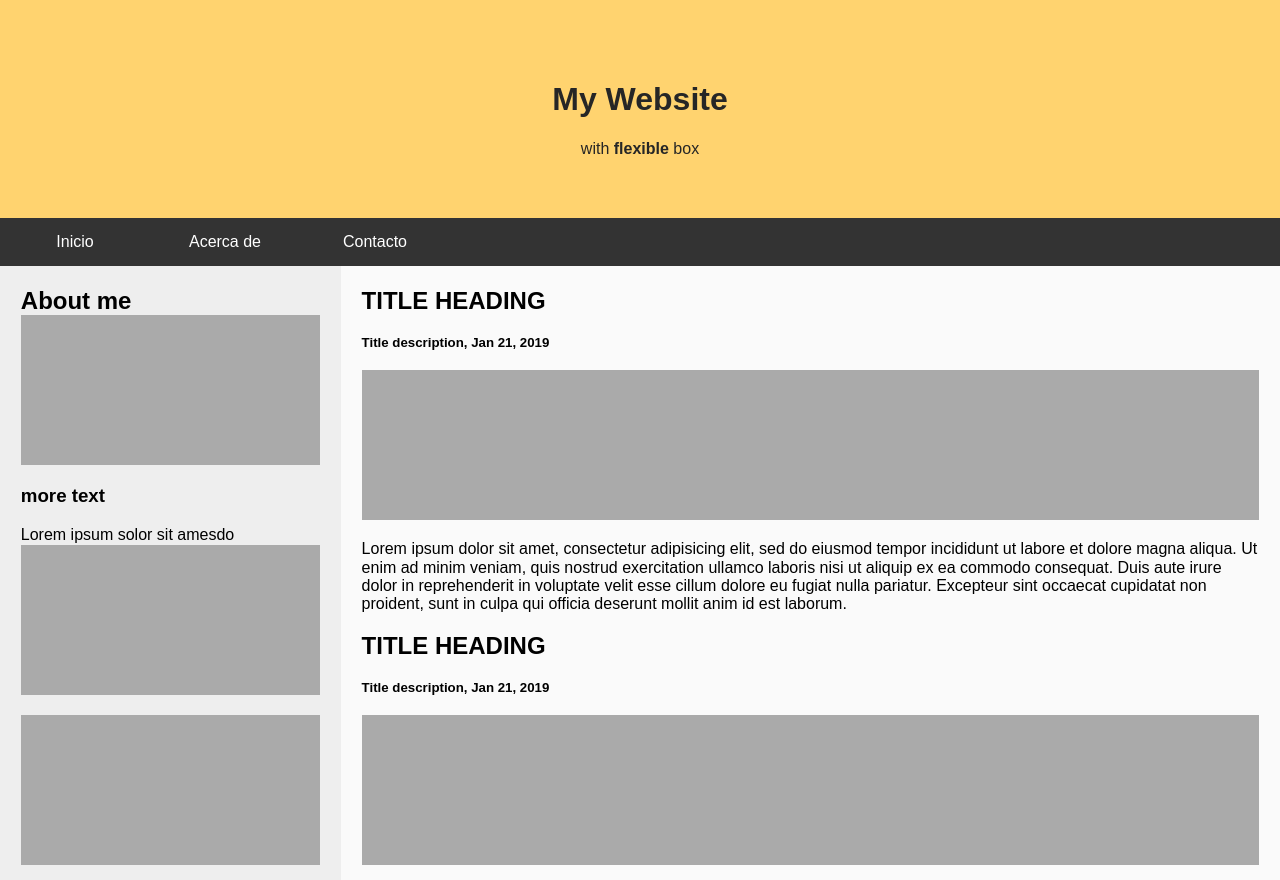
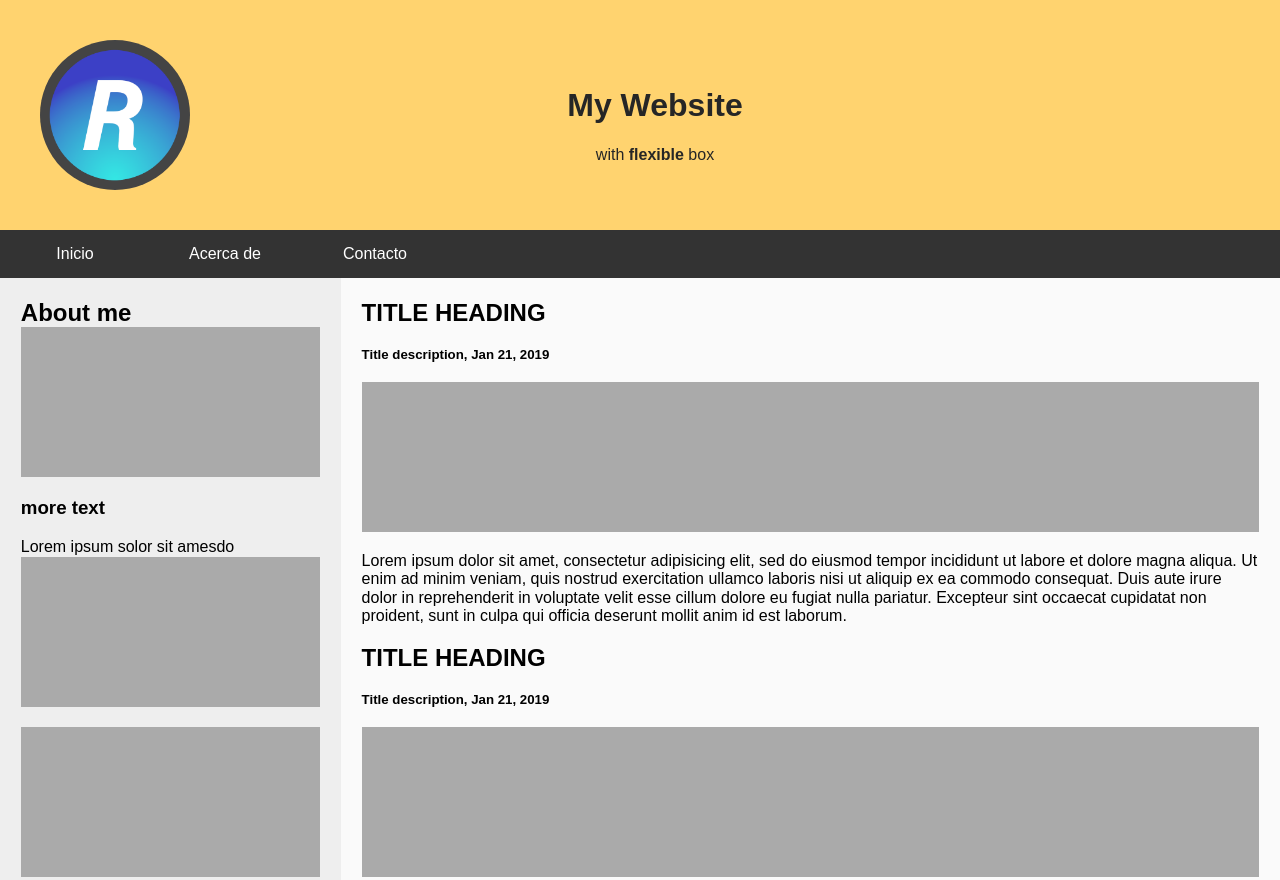
Before and after one commit to rodolfomayora/responsive-web-2, a plain HTML site: page index.html in a window 1280 px wide. Shown: the top 880 px of the page. Drawn offline with Linux system fonts and the light colour scheme.

Commit message:
doc: add logo at header

```diff
--- a/css/style.css
+++ b/css/style.css
@@ -34,10 +34,25 @@ footer {
 /*	HEADER
 ===========================================================*/
 .header {
-	padding 				: 60px;
+	display 				: flex;
+	padding 				: 40px;
 	text-align 			: center;
 	color 					: #262626;
 	background-color: #ffd36f;
+}
+
+.header__logo {
+	width 					: 150px;
+	height 					: 150px;
+	background-color: #444;
+	border-radius 	: 50%;
+}
+
+.header__title {
+	flex: 1;
+	align-self: center;
+	/*mantener el titulo en el centro de la pantalla */
+	margin-right: 10%;
 }
 
 /*	NAVIGATION BAR
--- a/index.html
+++ b/index.html
@@ -13,8 +13,11 @@
 <body>
 	<!-- HEADER  -->
 	<header class="header">
-		<h1 class="header__title">My Website</h1>
-		<p> with <strong>flexible</strong> box</p>
+		<img  class="header__logo" src="img/logo-flat.png" alt="LOGO"></img>
+		<div class="header__title">
+			<h1>My Website</h1>
+			<p> with <strong>flexible</strong> box</p>
+		</div>
 	</header>
 
 	<!-- NAVIGATION BAR  -->
```
Also changed, not shown: img/logo-flat.png (added).
